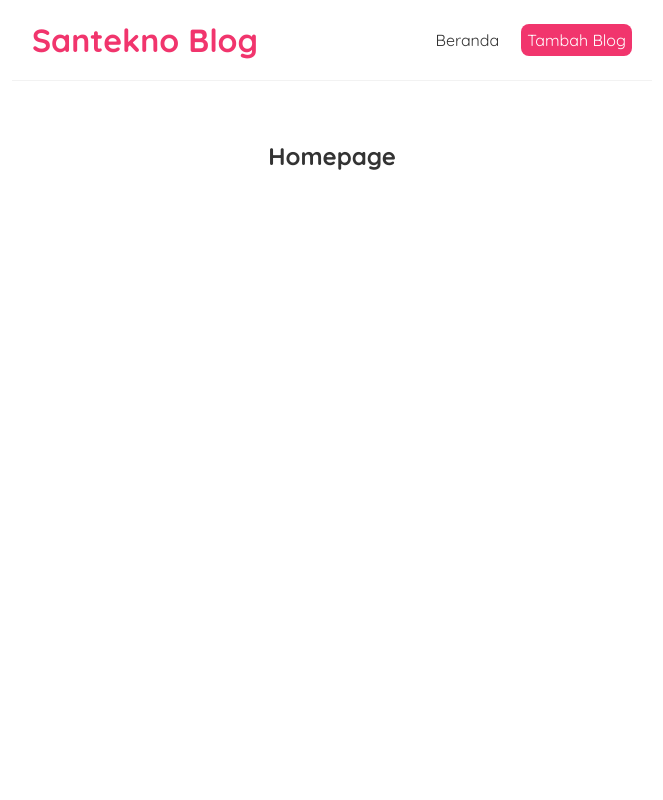
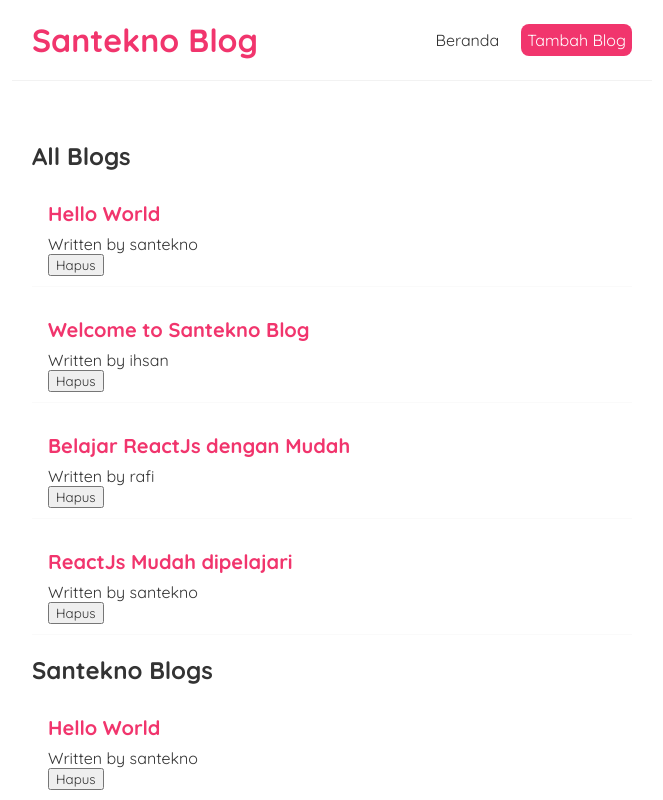
Before and after one commit to santekno/tutorial-reactjs, a React (Create React App) app: page / in a window 1280 px wide. Shown: the top 800 px of the page, without its empty margins (308-971 px from the left). Built offline with nearby package versions, Linux system fonts and the light colour scheme.

Commit message:
adding usestate, useffect props

```diff
--- a/src/App.css
+++ /dev/null
@@ -1,38 +0,0 @@
-.App {
-  text-align: center;
-}
-
-.App-logo {
-  height: 40vmin;
-  pointer-events: none;
-}
-
-@media (prefers-reduced-motion: no-preference) {
-  .App-logo {
-    animation: App-logo-spin infinite 20s linear;
-  }
-}
-
-.App-header {
-  background-color: #282c34;
-  min-height: 100vh;
-  display: flex;
-  flex-direction: column;
-  align-items: center;
-  justify-content: center;
-  font-size: calc(10px + 2vmin);
-  color: white;
-}
-
-.App-link {
-  color: #61dafb;
-}
-
-@keyframes App-logo-spin {
-  from {
-    transform: rotate(0deg);
-  }
-  to {
-    transform: rotate(360deg);
-  }
-}
--- a/src/App.js
+++ b/src/App.js
@@ -1,4 +1,3 @@
-import './App.css';
 import Navbar from './Navbar';
 import Home from './Home';
 
--- /dev/null
+++ b/src/BlogList.js
@@ -0,0 +1,19 @@
+const BlogList = ({ blogs, title, handleDelete }) => {
+  // const blogs = props.blogs;
+  // const title = props.title;
+
+  return (
+    <div className="blog-list">
+      <h2>{title}</h2>
+      {blogs.map(blog => (
+        <div className="blog-preview" key={blog.id} >
+          <h2>{blog.title}</h2>
+          <p>Written by {blog.author}</p>
+          <button onClick={() => handleDelete(blog.id)}>Hapus</button>
+        </div>
+      ))}
+    </div>
+  );
+}
+
+export default BlogList;
--- a/src/Home.js
+++ b/src/Home.js
@@ -1,11 +1,35 @@
-import React from 'react';
+import { useEffect, useState } from 'react';
+import BlogList from './BlogList';
 
 const Home = () => {
+  const [blogs, setBlogs] = useState([
+    { title: 'Hello World', body: 'lorem ipsum amet ...', author: 'santekno', id: 1 },
+    { title: 'Welcome to Santekno Blog', body: 'lorem ipsum amet ...', author: 'ihsan', id: 2 },
+    { title: 'Belajar ReactJs dengan Mudah', body: 'lorem ipsum amet ...', author: 'rafi', id: 3 },
+    { title: 'ReactJs Mudah dipelajari', body: 'lorem ipsum amet ...', author: 'santekno', id: 4 },
+  ]);
+
+  const [name,setName] = useState("ines");
+
+  const handleDelete = (id) => {
+    const newBlog = blogs.filter(blog => blog.id !== id)
+    setBlogs(newBlog);
+  }
+
+  useEffect(() => {
+    console.log("use effect ran");
+    console.log(name)
+  },[name]);
+
   return (
     <div className="home">
-      <h2>Homepage</h2>
+      <BlogList blogs={blogs} title="All Blogs" handleDelete={handleDelete} />
+      <BlogList blogs={blogs.filter((blog) => blog.author === 'santekno')} title="Santekno Blogs" handleDelete={handleDelete} />
+      <br />
+      <button onClick={()=> setName('nur hendriani')}>Ubah Nama</button>
+      <p>{ name }</p>
     </div>
-   );
+  );
 }
 
 export default Home;
--- a/src/index.css
+++ b/src/index.css
@@ -33,3 +33,18 @@
   margin: 40px auto;
   padding: 20px;
 }
+
+/* blog previews / list */
+.blog-preview {
+  padding: 10px 16px;
+  margin: 20px 0;
+  border-bottom: 1px solid #fafafa;
+}
+.blog-preview:hover {
+  box-shadow: 1px 3px 5px rgba(0,0,0,0.1);
+}
+.blog-preview h2 {
+  font-size: 20px;
+  color: #f1356d;
+  margin-bottom: 8px;
+}
```
Also changed, not shown: 1 other file (tests, documents, lock files or other folders).
